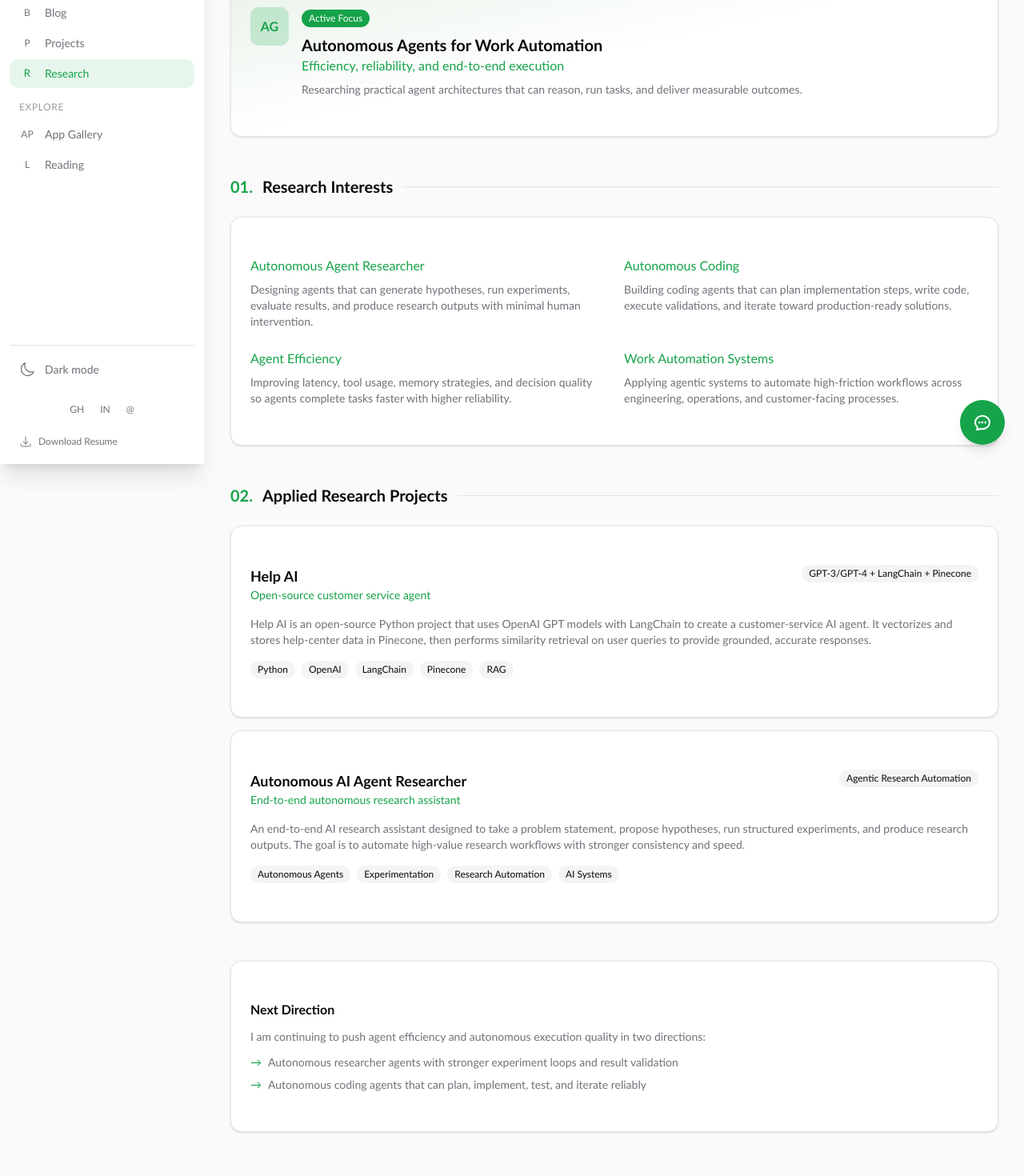
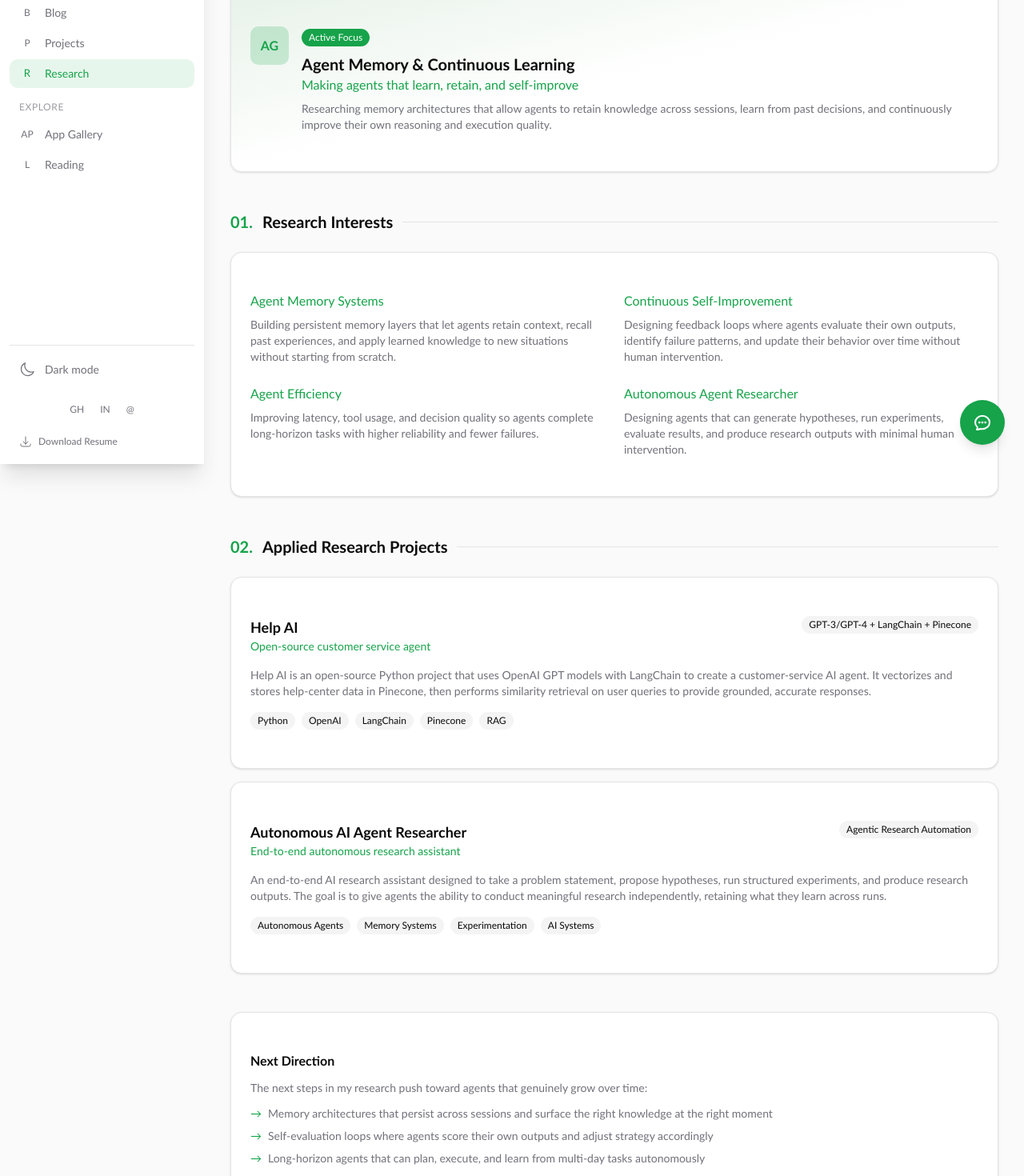
Before and after one commit to Salomondiei08/portfolio, a Next.js app: page /research in a window 1280 px wide. Shown: the part 220-1690 px from the top of the page at 80% size. Built offline with nearby package versions, Linux system fonts and the light colour scheme.

Commit message:
feat(research): focus on agent memory and continuous learning, remove work/coding automation

```diff
--- a/src/app/research/page.tsx
+++ b/src/app/research/page.tsx
@@ -3,7 +3,10 @@ import { Badge } from "@/components/ui/badge";
 
 export const metadata = {
   title: "Research | Salomon Diei - Autonomous Agents",
-  description: "Research focused on building efficient AI agents that automate human work, with emphasis on autonomous agent researcher systems and autonomous coding.",
+  description: "Research focused on building AI agent memory systems that enable agents to learn, continuously improve, and operate autonomously over time.",
+  alternates: {
+    canonical: "https://salomondiei.com/research",
+  },
 };
 
 export default function ResearchPage() {
@@ -13,8 +16,9 @@ export default function ResearchPage() {
       <div className="space-y-4">
         <h1 className="text-3xl font-bold">Research</h1>
         <p className="text-muted-foreground max-w-2xl">
-          I am researching how to make AI agents more efficient and how to make them automate human work.
-          My primary focus is autonomous agent researcher systems and autonomous coding.
+          I am researching how to make AI agents truly autonomous — not just reactive, but capable of
+          learning from their own experience and improving over time. The focus is on memory, self-correction,
+          and long-horizon reasoning.
         </p>
       </div>
 
@@ -27,10 +31,11 @@ export default function ResearchPage() {
             </div>
             <div>
               <Badge className="mb-2">Active Focus</Badge>
-              <h2 className="text-xl font-semibold">Autonomous Agents for Work Automation</h2>
-              <p className="text-primary">Efficiency, reliability, and end-to-end execution</p>
+              <h2 className="text-xl font-semibold">Agent Memory & Continuous Learning</h2>
+              <p className="text-primary">Making agents that learn, retain, and self-improve</p>
               <p className="text-sm text-muted-foreground mt-2">
-                Researching practical agent architectures that can reason, run tasks, and deliver measurable outcomes.
+                Researching memory architectures that allow agents to retain knowledge across sessions,
+                learn from past decisions, and continuously improve their own reasoning and execution quality.
               </p>
             </div>
           </div>
@@ -49,31 +54,31 @@ export default function ResearchPage() {
           <CardContent className="p-6">
             <div className="grid sm:grid-cols-2 gap-6">
               <div className="space-y-2">
-                <h3 className="font-medium text-primary">Autonomous Agent Researcher</h3>
+                <h3 className="font-medium text-primary">Agent Memory Systems</h3>
                 <p className="text-sm text-muted-foreground">
-                  Designing agents that can generate hypotheses, run experiments, evaluate results,
-                  and produce research outputs with minimal human intervention.
+                  Building persistent memory layers that let agents retain context, recall past experiences,
+                  and apply learned knowledge to new situations without starting from scratch.
                 </p>
               </div>
               <div className="space-y-2">
-                <h3 className="font-medium text-primary">Autonomous Coding</h3>
+                <h3 className="font-medium text-primary">Continuous Self-Improvement</h3>
                 <p className="text-sm text-muted-foreground">
-                  Building coding agents that can plan implementation steps, write code,
-                  execute validations, and iterate toward production-ready solutions.
+                  Designing feedback loops where agents evaluate their own outputs, identify failure patterns,
+                  and update their behavior over time without human intervention.
                 </p>
               </div>
               <div className="space-y-2">
                 <h3 className="font-medium text-primary">Agent Efficiency</h3>
                 <p className="text-sm text-muted-foreground">
-                  Improving latency, tool usage, memory strategies, and decision quality
-                  so agents complete tasks faster with higher reliability.
+                  Improving latency, tool usage, and decision quality so agents complete
+                  long-horizon tasks with higher reliability and fewer failures.
                 </p>
               </div>
               <div className="space-y-2">
-                <h3 className="font-medium text-primary">Work Automation Systems</h3>
+                <h3 className="font-medium text-primary">Autonomous Agent Researcher</h3>
                 <p className="text-sm text-muted-foreground">
-                  Applying agentic systems to automate high-friction workflows across
-                  engineering, operations, and customer-facing processes.
+                  Designing agents that can generate hypotheses, run experiments, evaluate results,
+                  and produce research outputs with minimal human intervention.
                 </p>
               </div>
             </div>
@@ -126,12 +131,13 @@ export default function ResearchPage() {
               <p className="text-sm text-muted-foreground">
                 An end-to-end AI research assistant designed to take a problem statement,
                 propose hypotheses, run structured experiments, and produce research outputs.
-                The goal is to automate high-value research workflows with stronger consistency and speed.
+                The goal is to give agents the ability to conduct meaningful research independently,
+                retaining what they learn across runs.
               </p>
               <div className="flex flex-wrap gap-2">
                 <Badge variant="secondary" className="text-xs">Autonomous Agents</Badge>
+                <Badge variant="secondary" className="text-xs">Memory Systems</Badge>
                 <Badge variant="secondary" className="text-xs">Experimentation</Badge>
-                <Badge variant="secondary" className="text-xs">Research Automation</Badge>
                 <Badge variant="secondary" className="text-xs">AI Systems</Badge>
               </div>
             </CardContent>
@@ -144,16 +150,20 @@ export default function ResearchPage() {
         <CardContent className="p-6">
           <h3 className="font-semibold mb-3">Next Direction</h3>
           <p className="text-sm text-muted-foreground">
-            I am continuing to push agent efficiency and autonomous execution quality in two directions:
+            The next steps in my research push toward agents that genuinely grow over time:
           </p>
           <ul className="mt-3 space-y-2 text-sm text-muted-foreground">
             <li className="flex items-start gap-2">
               <span className="text-primary">→</span>
-              Autonomous researcher agents with stronger experiment loops and result validation
+              Memory architectures that persist across sessions and surface the right knowledge at the right moment
             </li>
             <li className="flex items-start gap-2">
               <span className="text-primary">→</span>
-              Autonomous coding agents that can plan, implement, test, and iterate reliably
+              Self-evaluation loops where agents score their own outputs and adjust strategy accordingly
+            </li>
+            <li className="flex items-start gap-2">
+              <span className="text-primary">→</span>
+              Long-horizon agents that can plan, execute, and learn from multi-day tasks autonomously
             </li>
           </ul>
         </CardContent>
```
